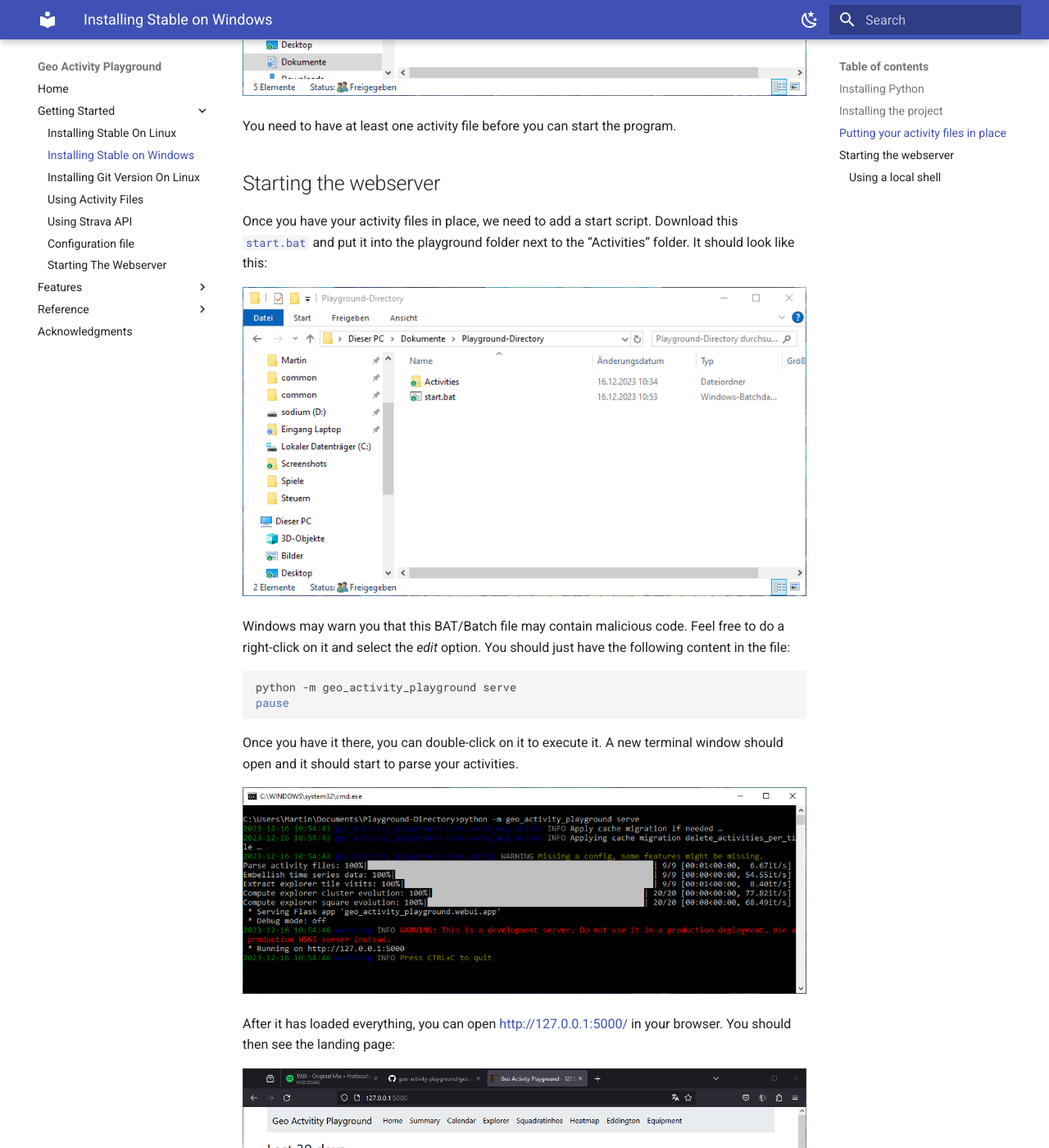
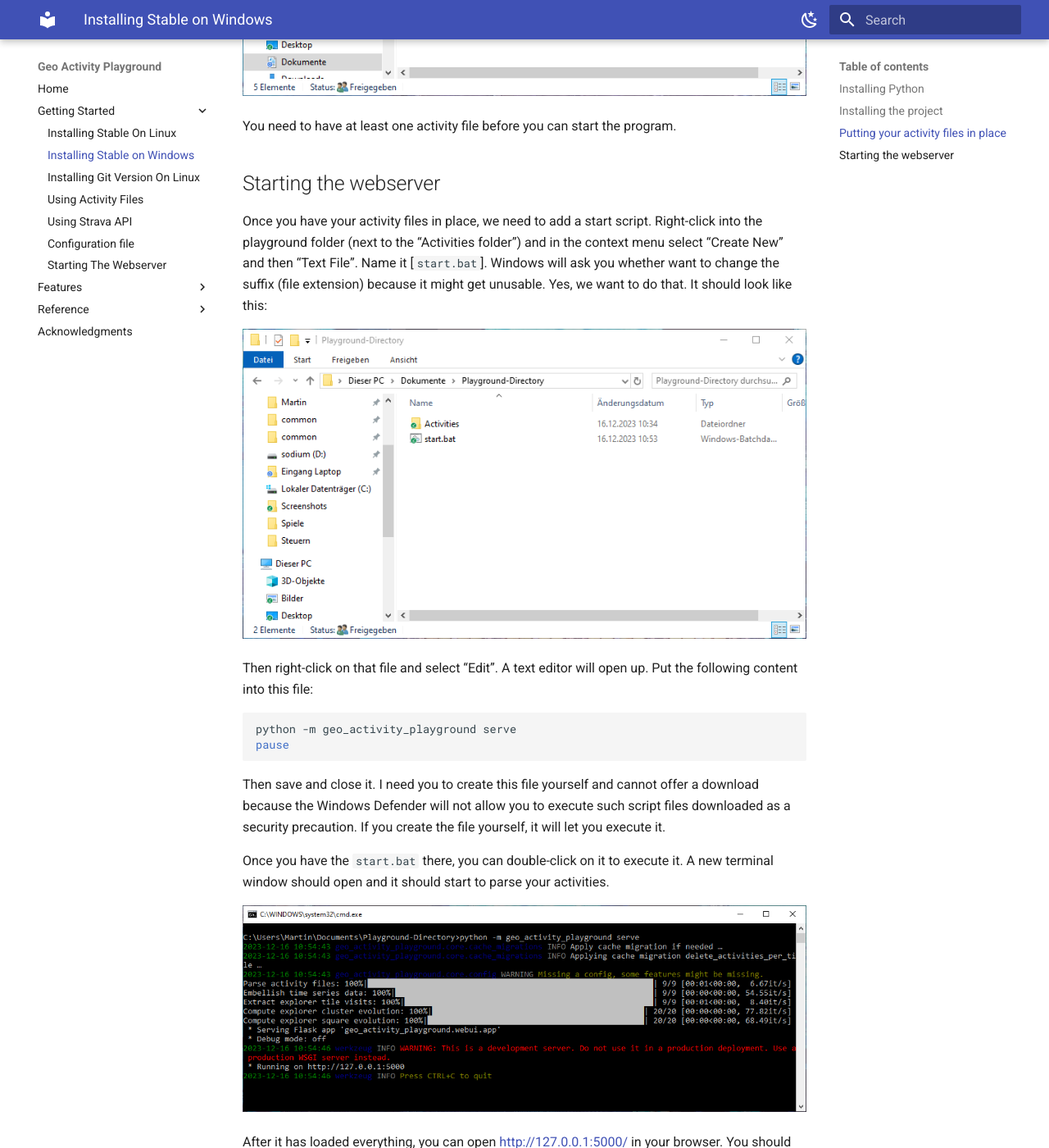
Before and after one commit to martin-ueding/geo-activity-playground, an MkDocs documentation site: the page built from docs/getting-started/installing-stable-on-windows.md, in a window 1280 px wide and 1400 px high, scrolled down 4585 px. Shown: the whole window at 82% size. Built offline with MkDocs 1.6.1 and Material for MkDocs 9.7.7, drawn with Linux system fonts in a browser that asks for light colours; some of the changed text lies outside the part shown.

Commit message:
Instruct users to create the batch file themselves

````diff
--- a/docs/getting-started/installing-stable-on-windows.md
+++ b/docs/getting-started/installing-stable-on-windows.md
@@ -59,18 +59,20 @@
 
 ## Starting the webserver
 
-Once you have your activity files in place, we need to add a start script. Download this [`start.bat`](start.bat) and put it into the playground folder next to the “Activities” folder. It should look like this:
+Once you have your activity files in place, we need to add a start script. Right-click into the playground folder (next to the “Activities folder”) and in the context menu select “Create New” and then “Text File”. Name it [`start.bat`]. Windows will ask you whether want to change the suffix (file extension) because it might get unusable. Yes, we want to do that. It should look like this:
 
 ![](windows-installation-14.png)
 
-Windows may warn you that this BAT/Batch file may contain malicious code. Feel free to do a right-click on it and select the _edit_ option. You should just have the following content in the file:
+Then right-click on that file and select “Edit”. A text editor will open up. Put the following content into this file:
 
 ```bat
 python -m geo_activity_playground serve
 pause
 ```
 
-Once you have it there, you can double-click on it to execute it. A new terminal window should open and it should start to parse your activities.
+Then save and close it. I need you to create this file yourself and cannot offer a download because the Windows Defender will not allow you to execute such script files downloaded as a security precaution. If you create the file yourself, it will let you execute it.
+
+Once you have the `start.bat` there, you can double-click on it to execute it. A new terminal window should open and it should start to parse your activities.
 
 ![](windows-installation-15.png)
 
@@ -83,27 +85,3 @@
 ![](windows-installation-17.png)
 
 That's it, have fun!
-
-### Using a local shell
-
-An alternative to the batch file is opening a shell window inside that directory. If you use the batch file, you don't need this section.
-
-In your playground folder use the _File_ menu at the top to start a new Power Shell in the folder.
-
-![](windows-installation-09.png)
-
-It will look like this and contain the path.
-
-![](windows-installation-11.png)
-
-Then enter the following:
-
-    python -m geo_activity_playground serve
-
-![](windows-installation-12.png)
-
-Press <kbd>Enter</kbd> to launch it:
-
-![](windows-installation-13.png)
-
-And then after it has loaded everything, you can open <http://127.0.0.1:5000/> in your browser.
````
Also changed, not shown: docs/getting-started/windows-installation-09.png (deleted), docs/getting-started/windows-installation-11.png (deleted), docs/getting-started/windows-installation-12.png (deleted), docs/getting-started/windows-installation-13.png (deleted), 1 other file.
